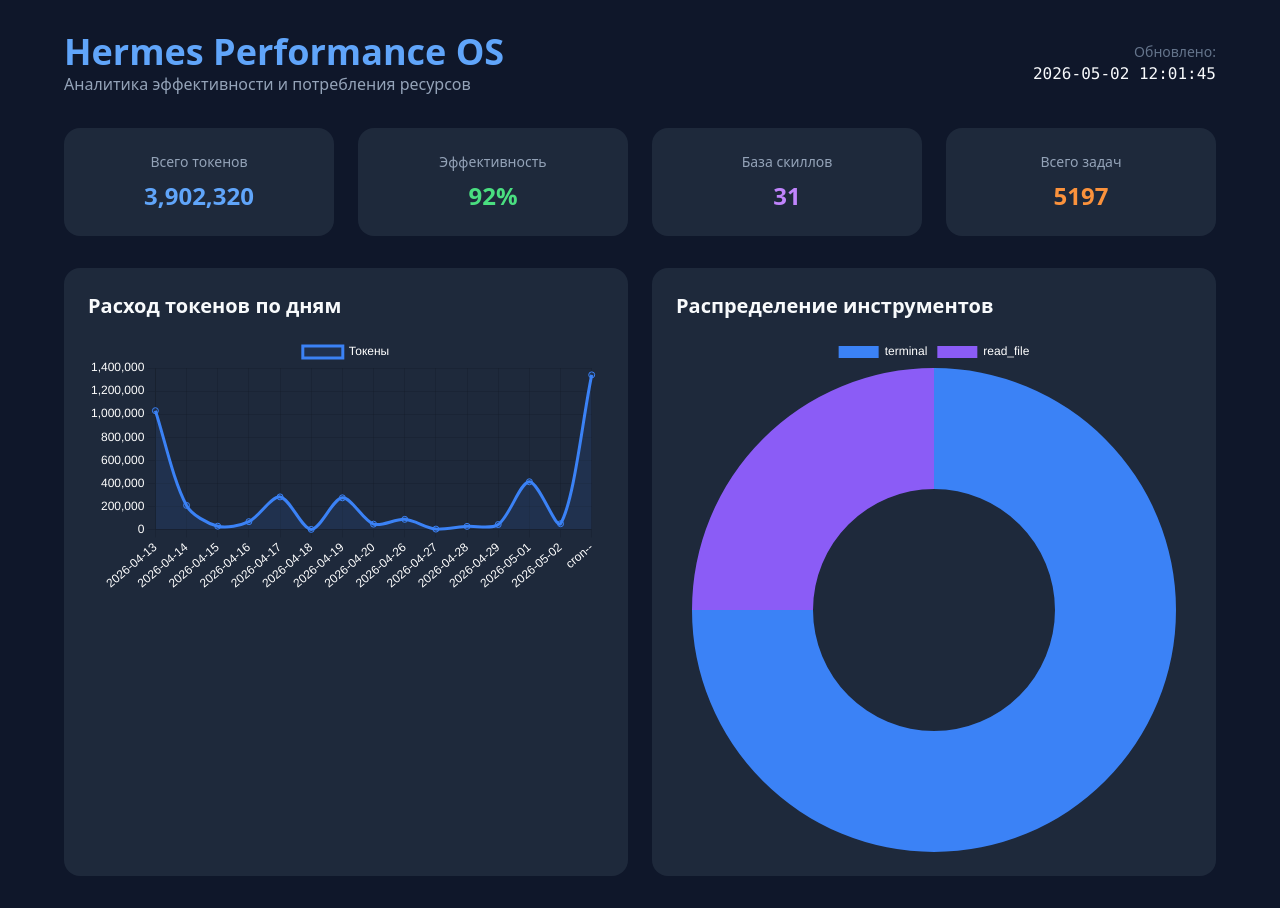
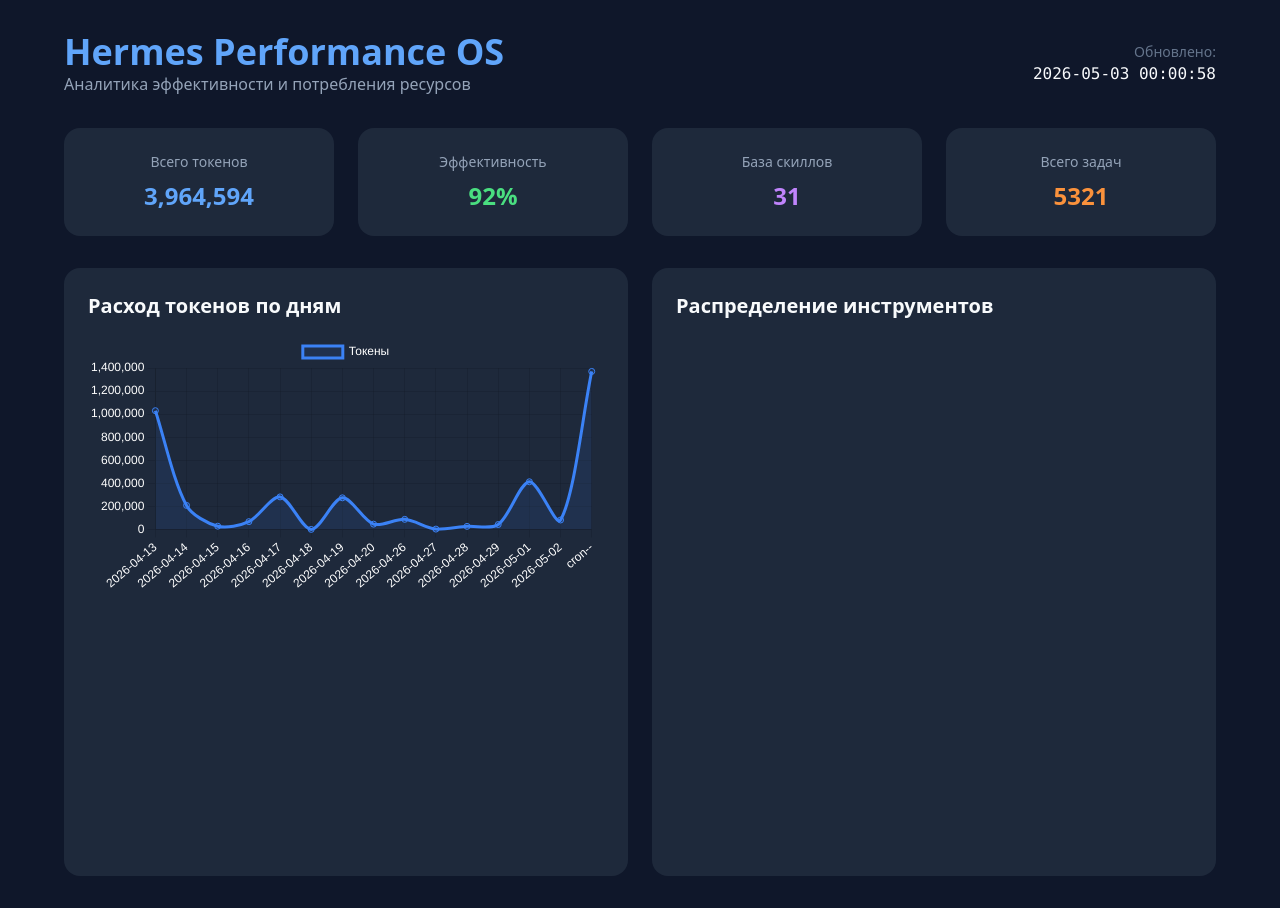
Before and after one commit to Cartograf666/hermes-analytics, a plain HTML site: page index.html in a window 1280 px wide. Drawn offline with nearby package versions, Linux system fonts and the light colour scheme.

Commit message:
Auto-update index.html

```diff
--- a/index.html
+++ b/index.html
@@ -12,13 +12,13 @@
         <div class="max-w-6xl mx-auto">
             <header class="flex justify-between items-center mb-8">
                 <div><h1 class="text-4xl font-bold text-blue-400">Hermes Performance OS</h1><p class="text-slate-400">Аналитика эффективности и потребления ресурсов</p></div>
-                <div class="text-right"><p class="text-sm text-slate-500">Обновлено:</p><p class="font-mono">2026-05-02 12:01:45</p></div>
+                <div class="text-right"><p class="text-sm text-slate-500">Обновлено:</p><p class="font-mono">2026-05-03 00:00:58</p></div>
             </header>
             <div class="grid grid-cols-1 md:grid-cols-4 gap-6 mb-8">
-                <div class="card text-center"><p class="text-slate-400 text-sm mb-2">Всего токенов</p><p class="text-2xl font-bold text-blue-400">3,902,320</p></div>
+                <div class="card text-center"><p class="text-slate-400 text-sm mb-2">Всего токенов</p><p class="text-2xl font-bold text-blue-400">3,964,594</p></div>
                 <div class="card text-center"><p class="text-slate-400 text-sm mb-2">Эффективность</p><p class="text-2xl font-bold text-green-400">92%</p></div>
                 <div class="card text-center"><p class="text-slate-400 text-sm mb-2">База скиллов</p><p class="text-2xl font-bold text-purple-400">31</p></div>
-                <div class="card text-center"><p class="text-slate-400 text-sm mb-2">Всего задач</p><p class="text-2xl font-bold text-orange-400">5197</p></div>
+                <div class="card text-center"><p class="text-slate-400 text-sm mb-2">Всего задач</p><p class="text-2xl font-bold text-orange-400">5321</p></div>
             </div>
             <div class="grid grid-cols-1 md:grid-cols-2 gap-6">
                 <div class="card"><h2 class="text-xl font-semibold mb-4">Расход токенов по дням</h2><canvas id="tokenChart"></canvas></div>
@@ -30,15 +30,15 @@
                 type: 'line',
                 data: {
                     labels: ["2026-04-13", "2026-04-14", "2026-04-15", "2026-04-16", "2026-04-17", "2026-04-18", "2026-04-19", "2026-04-20", "2026-04-26", "2026-04-27", "2026-04-28", "2026-04-29", "2026-05-01", "2026-05-02", "cron--"],
-                    datasets: [{ label: 'Токены', data: [1029982, 208488, 28298, 67805, 282309, 706, 274300, 46200, 87812, 3070, 26869, 42889, 413516, 49656, 1340420], borderColor: '#3b82f6', tension: 0.3, fill: true, backgroundColor: 'rgba(59, 130, 246, 0.1)' }]
+                    datasets: [{ label: 'Токены', data: [1029982, 208488, 28298, 67805, 282309, 706, 274300, 46200, 87812, 3070, 26869, 42889, 413516, 82104, 1370246], borderColor: '#3b82f6', tension: 0.3, fill: true, backgroundColor: 'rgba(59, 130, 246, 0.1)' }]
                 },
                 options: { scales: { y: { ticks: { color: 'white' } }, x: { ticks: { color: 'white' } } }, plugins: { legend: { labels: { color: 'white' } } } }
             });
             new Chart(document.getElementById('toolsChart'), {
                 type: 'doughnut',
                 data: {
-                    labels: ["terminal", "read_file"],
-                    datasets: [{ data: [6, 2], backgroundColor: ['#3b82f6', '#8b5cf6', '#ec4899', '#f59e0b', '#10b981', '#64748b'], borderWidth: 0 }]
+                    labels: [],
+                    datasets: [{ data: [], backgroundColor: ['#3b82f6', '#8b5cf6', '#ec4899', '#f59e0b', '#10b981', '#64748b'], borderWidth: 0 }]
                 },
                 options: { plugins: { legend: { labels: { color: 'white' } } } }
             });
```
